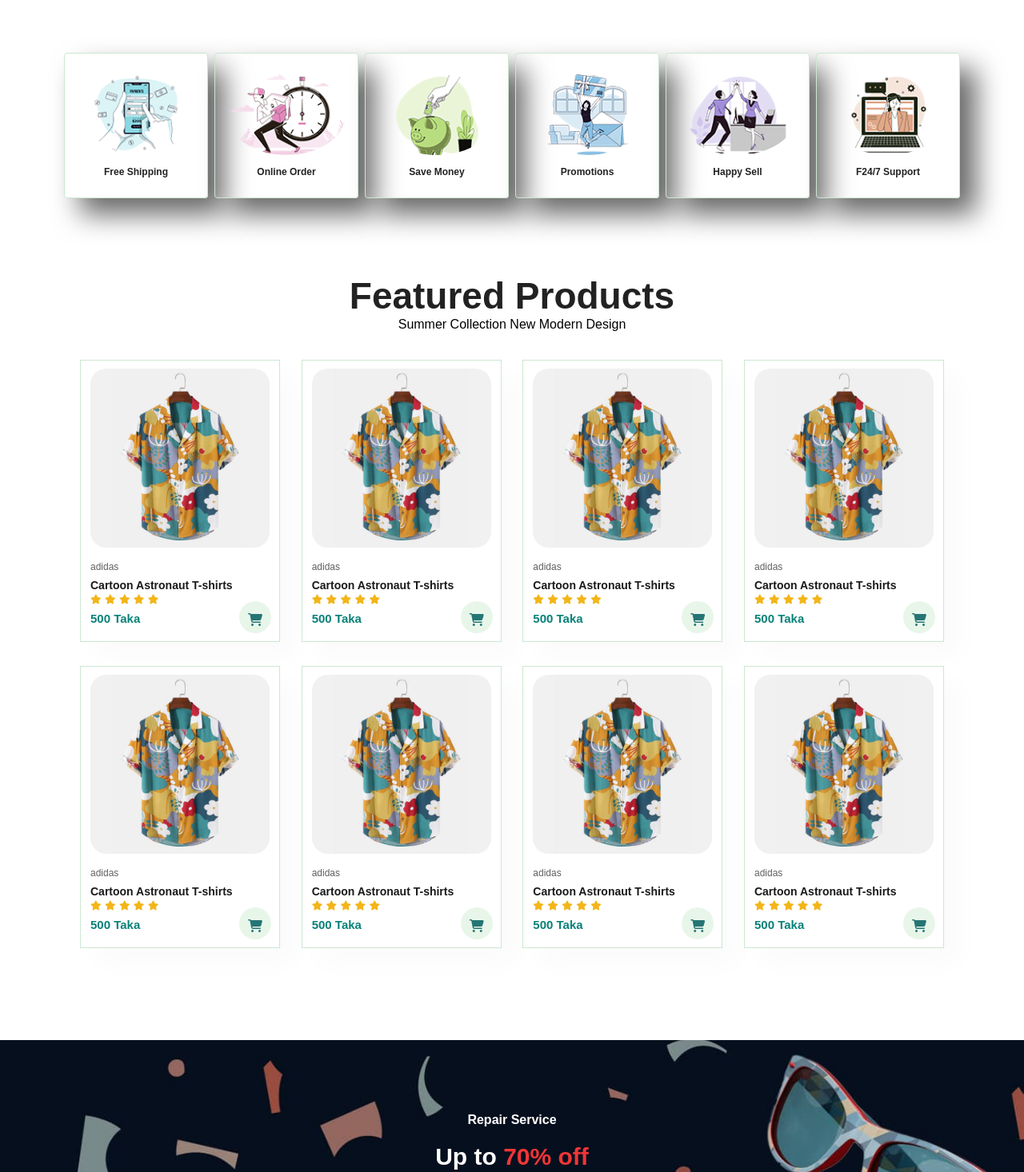
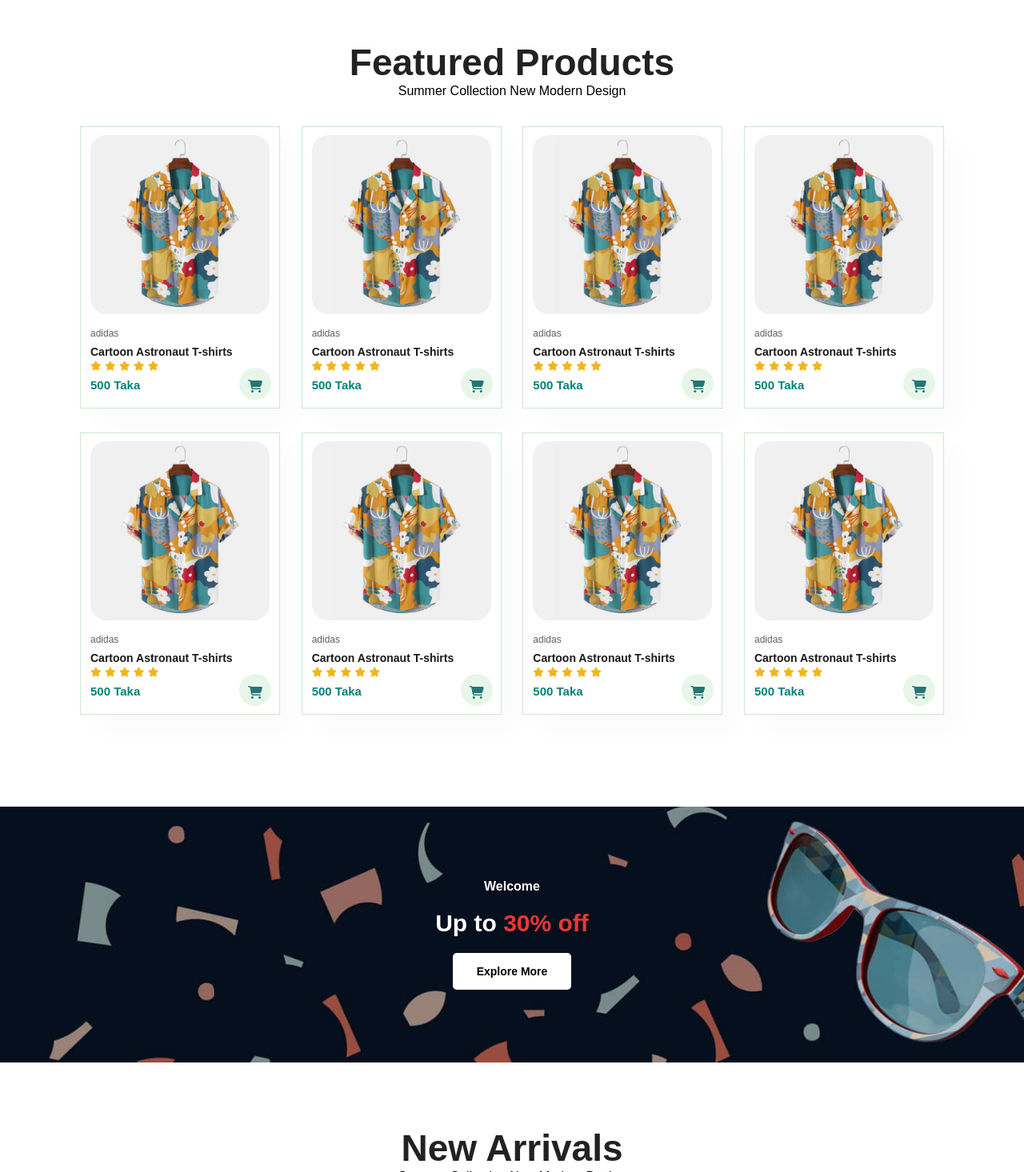
Before and after one commit to SB-Sagor/ecommerce-certainmen, a plain HTML site: page index.html in a window 1280 px wide. Shown: the part 783-2249 px from the top of the page at 80% size. Drawn offline with Linux system fonts and the light colour scheme.

Commit message:
Update index.html
comment the feature option

```diff
--- a/index.html
+++ b/index.html
@@ -45,7 +45,7 @@
       <button id="btn">Shop Now</button>
     </section>
 
-    <section id="feature" class="section-p1">
+<!--     <section id="feature" class="section-p1">
       <div class="fe-box">
         <img src="img/features/f1.png" alt="Free Shipping" />
         <h6>Free Shipping</h6>
@@ -76,7 +76,7 @@
         <h6>F24/7 Support</h6>
       </div>
     </section>
-
+ -->
     <section id="product1" class="section-p1">
       <h2>Featured Products</h2>
       <p>Summer Collection New Modern Design</p>
@@ -214,9 +214,9 @@
     </section>
 
     <section id="banner" class="section-m1">
-      <h4>Repair Service</h4>
-      <h2>Up to <span>70% off</span></h2>
-      <button class="normal">Explore More</button>
+      <h4>Welcome</h4>
+      <h2>Up to <span>30% off</span></h2>
+      <button class="normal" onclick="window.location.href = 'shop.html';">Explore More</button>
     </section>
 
     <section id="product1" class="section-p1">
```
